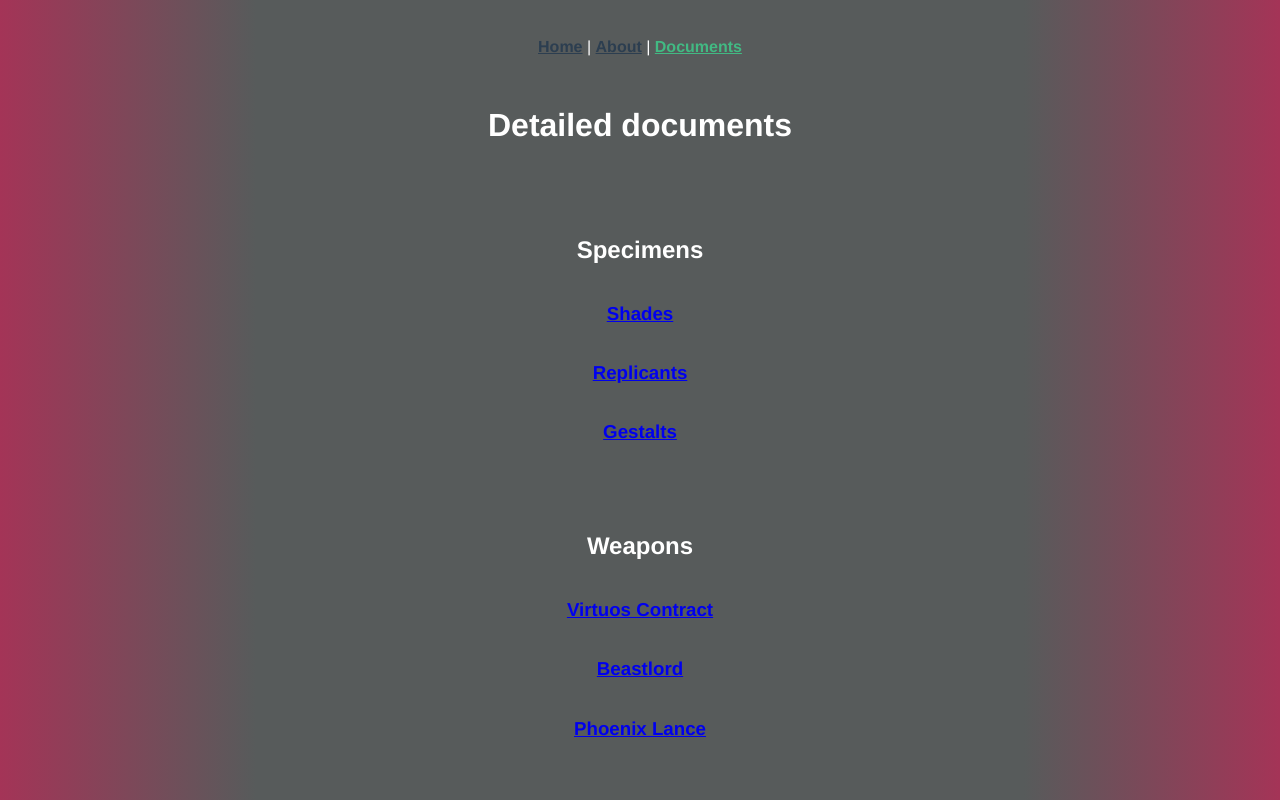
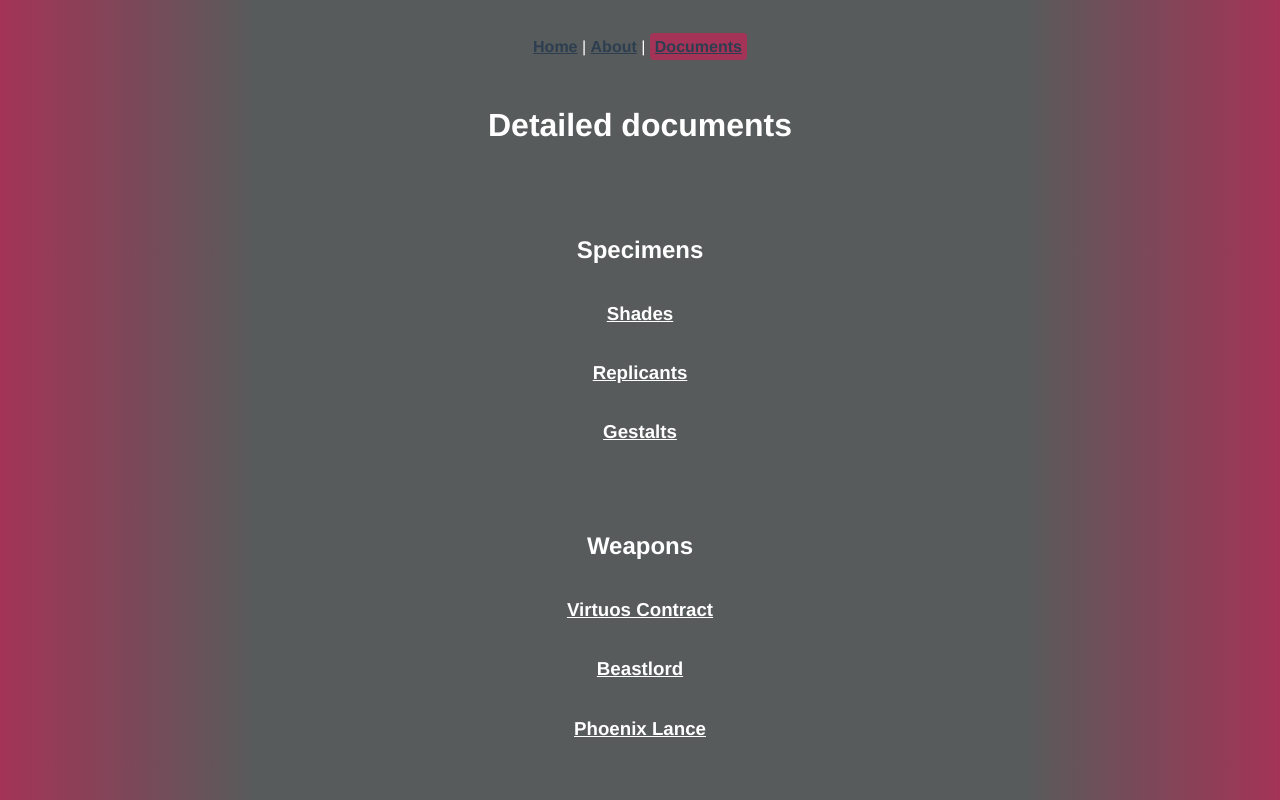
Before and after one commit to Erwan228/router-db, a Vue app in the folder project-gestalt/: page /documents in a window 1280 px wide. Built offline with nearby package versions, Linux system fonts and the light colour scheme; data requests are answered from the project's data file.

Commit message:
ferdigstilt v1

```diff
--- a/project-gestalt/src/App.vue
+++ b/project-gestalt/src/App.vue
@@ -26,8 +26,10 @@ nav a {
 }
 
 nav a.router-link-exact-active {
-  color: #42b983;
-}
+  padding: 5px;
+  border-radius: 4px;
+  background-color: #a43457;
+  }
 body {
   background: linear-gradient(to right,  #a43457, #575b5b, #575b5b, #575b5b, #575b5b, #a43457 ) fixed;
 }
@@ -38,5 +40,7 @@ div{
 }
 p {
   width: 50%;
+  font-size: large;
+  line-height: 25px;
 }
 </style>
--- a/project-gestalt/src/views/Documents/Documents.vue
+++ b/project-gestalt/src/views/Documents/Documents.vue
@@ -51,4 +51,7 @@ export default{
 h2 {
     margin-top: 70px;
 }
+a{
+    color: white;
+}
 </style>
```
Also changed, not shown: project-gestalt/designFiler/design.png (added), project-gestalt/designFiler/inspirasjon.png (added).
